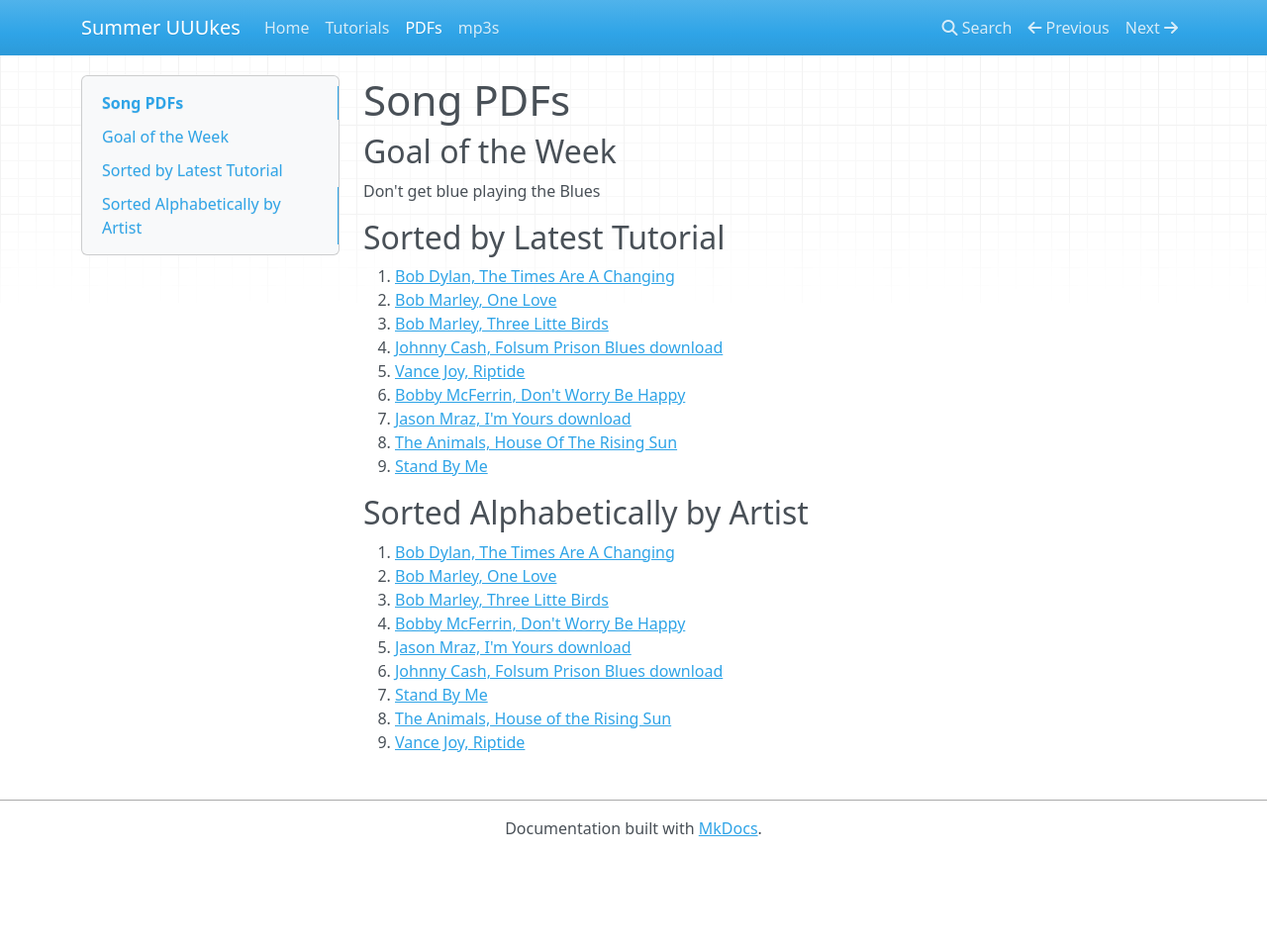
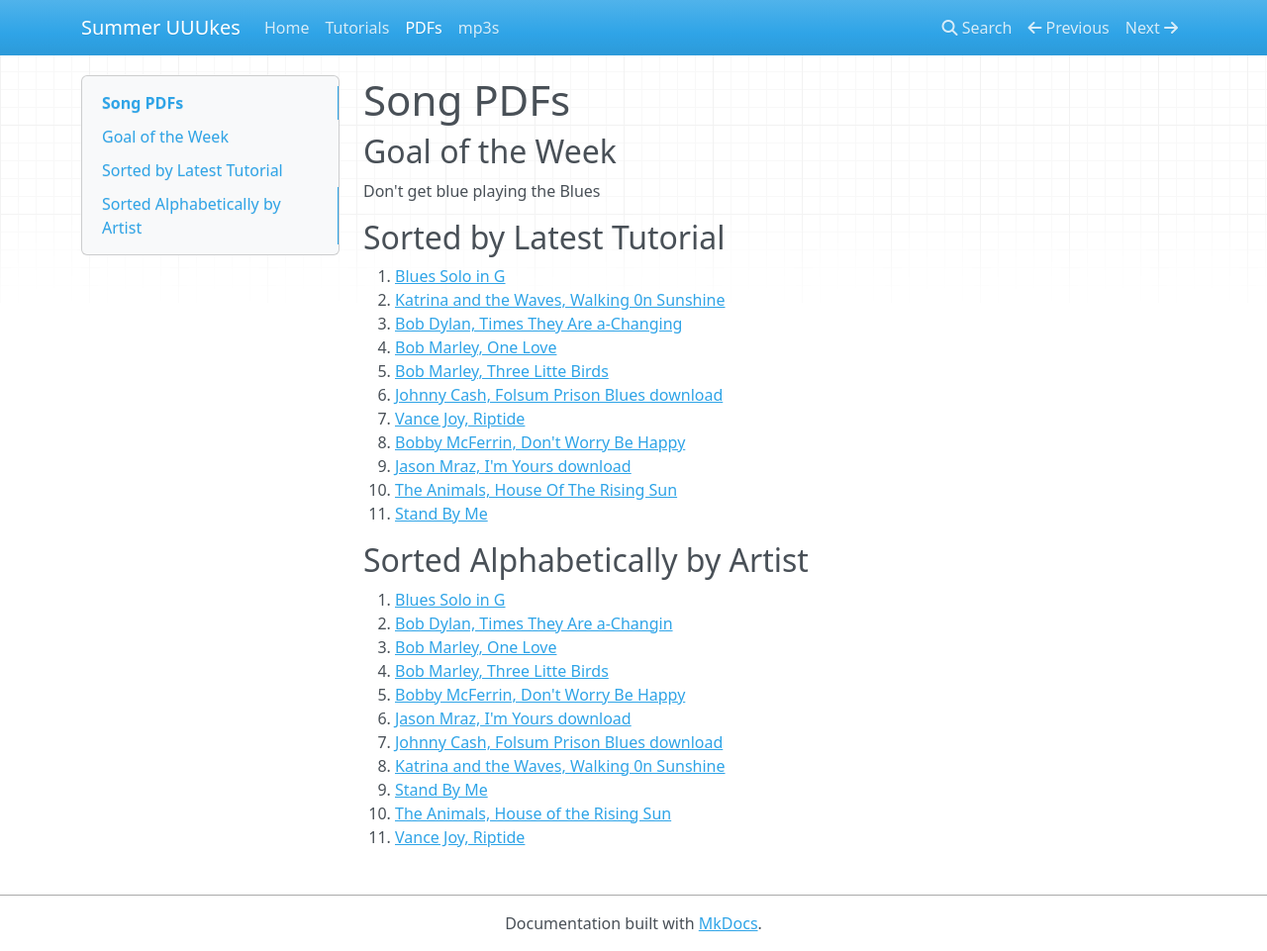
Before and after one commit to dougsweetser/uuukes, an MkDocs documentation site: the page built from docs/pdfs/pdfs.md, in a window 1280 px wide and 961 px high. Shown: the whole window at 99% size. Built offline with MkDocs 1.6.1, drawn with Linux system fonts in a browser that asks for light colours; nearby versions of some CDN libraries.

Commit message:
Updated.

```diff
--- a/docs/pdfs/pdfs.md
+++ b/docs/pdfs/pdfs.md
@@ -4,7 +4,9 @@
 
 ## Sorted by Latest Tutorial
 
-1. [Bob Dylan, The Times Are A Changing](Bob_Dylan__The_Times_Are_a_Changing.pdf)
+1. [Blues Solo in G](Blues_Solo_in_G.pdf)
+1. [Katrina and the Waves, Walking 0n Sunshine](Katrina_and_the_Waves__Walking_on_Sunshine.pdf)
+1. [Bob Dylan, Times They Are a-Changing](Bob_Dylan__Times_They_Are_a-Changin.pdf)
 1. [Bob Marley, One Love](Bob_Marley__One_Love.pdf)
 1. [Bob Marley, Three Litte Birds](Bob_Marley__Three_Little_Birds_Songsheet.pdf)
 1. [Johnny Cash, Folsum Prison Blues download](Johnny_Cash__Folsom_Prison_Blues.pdf)
@@ -17,12 +19,14 @@
 
 ## Sorted Alphabetically by Artist
 
-1. [Bob Dylan, The Times Are A Changing](Bob_Dylan__The_Times_Are_a_Changing.pdf)
+1. [Blues Solo in G](Blues_Solo_in_G.pdf)
+1. [Bob Dylan, Times They Are a-Changin](Bob_Dylan__Times_They_Are_a-Changin.pdf)
 1. [Bob Marley, One Love](Bob_Marley__One_Love.pdf)
 1. [Bob Marley, Three Litte Birds](Bob_Marley__Three_Little_Birds_Songsheet.pdf)
 1. [Bobby McFerrin, Don't Worry Be Happy](Bobby_McFerrin_Dont_worry_be_happy.pdf)
 1. [Jason Mraz, I'm Yours download](Jason_Mraz__Im_Yours.pdf)
 1. [Johnny Cash, Folsum Prison Blues download](Johnny_Cash__Folsom_Prison_Blues.pdf)
+1. [Katrina and the Waves, Walking 0n Sunshine](Katrina_and_the_Waves__Walking_on_Sunshine.pdf)
 1. [Stand By Me](Stand_By_Me__G.pdf)
 1. [The Animals, House of the Rising Sun](Animals__House_Of_The_Rising_Sun.pdf)
 1. [Vance Joy, Riptide](Vance_Joy__Riptide.pdf)
```
Also changed, not shown: 4 other files.
